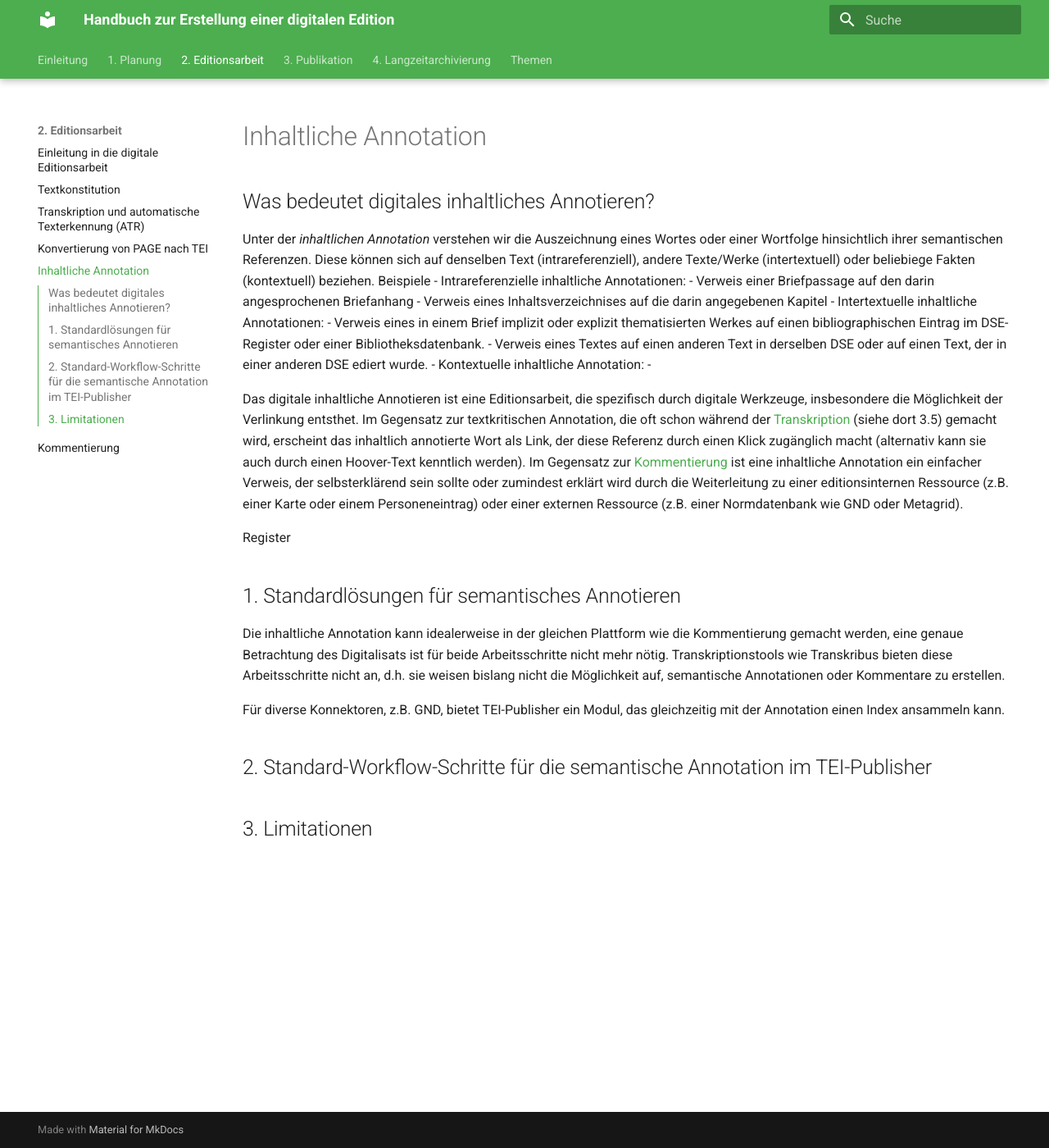
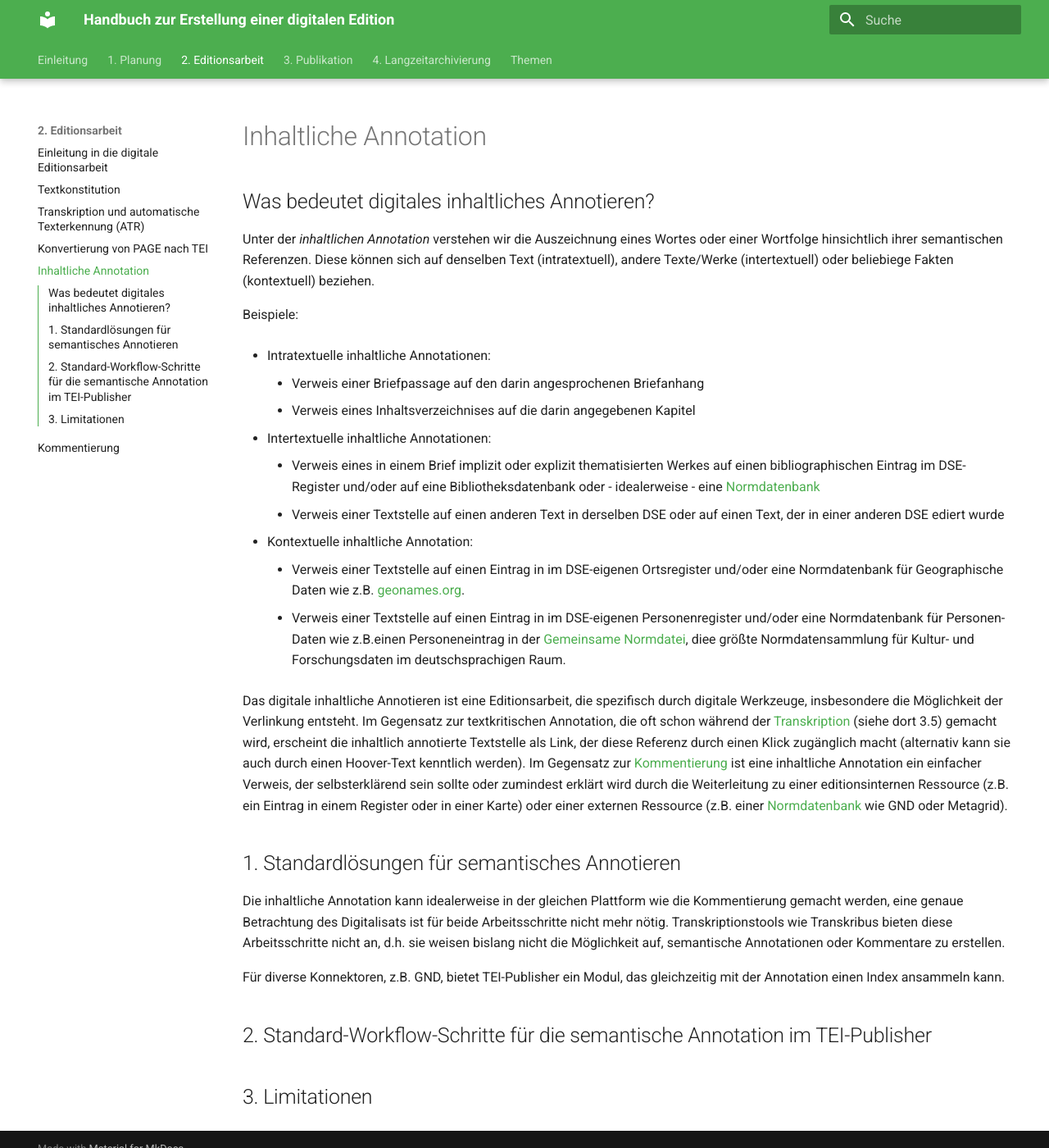
Before and after one commit to zde-uzh/proto4diged-handbook, an MkDocs documentation site: the page built from docs/2_Editionsarbeit/05_semantic_annotation.md, in a window 1280 px wide and 1400 px high. Shown: the whole window at 82% size. Built offline with MkDocs 1.6.1 and Material for MkDocs 9.7.7, drawn with Linux system fonts in a browser that asks for light colours.

Commit message:
Sicherungskopie

```diff
--- a/docs/2_Editionsarbeit/05_semantic_annotation.md
+++ b/docs/2_Editionsarbeit/05_semantic_annotation.md
@@ -1,21 +1,24 @@
 # Inhaltliche Annotation
 
 ## Was bedeutet digitales inhaltliches Annotieren?
-Unter der _inhaltlichen Annotation_ verstehen wir die Auszeichnung eines Wortes oder einer Wortfolge hinsichtlich ihrer semantischen Referenzen. Diese können sich auf denselben Text (intrareferenziell), andere Texte/Werke (intertextuell) oder beliebiege Fakten (kontextuell) beziehen.
-Beispiele
-    - Intrareferenzielle inhaltliche Annotationen:
-        - Verweis einer Briefpassage auf den darin angesprochenen Briefanhang
-        - Verweis eines Inhaltsverzeichnises auf die darin angegebenen Kapitel
-    - Intertextuelle inhaltliche Annotationen:
-        - Verweis eines in einem Brief implizit oder explizit thematisierten Werkes auf einen bibliographischen Eintrag im DSE-Register oder einer Bibliotheksdatenbank.
-        - Verweis eines Textes auf einen anderen Text in derselben DSE oder auf einen Text, der in einer anderen DSE ediert wurde.
-    - Kontextuelle inhaltliche Annotation:
-        -
+Unter der _inhaltlichen Annotation_ verstehen wir die Auszeichnung eines Wortes oder einer Wortfolge hinsichtlich ihrer semantischen Referenzen. Diese können sich auf denselben Text (intratextuell), andere Texte/Werke (intertextuell) oder beliebiege Fakten (kontextuell) beziehen.
+
+Beispiele:
+
+- Intratextuelle inhaltliche Annotationen:
+    - Verweis einer Briefpassage auf den darin angesprochenen Briefanhang
+    - Verweis eines Inhaltsverzeichnises auf die darin angegebenen Kapitel
+
+- Intertextuelle inhaltliche Annotationen:
+    - Verweis eines in einem Brief implizit oder explizit thematisierten Werkes auf einen bibliographischen Eintrag im DSE-Register und/oder auf eine Bibliotheksdatenbank oder - idealerweise - eine [Normdatenbank](Themen/authority.md)
+    - Verweis einer Textstelle auf einen anderen Text in derselben DSE oder auf einen Text, der in einer anderen DSE ediert wurde
+
+- Kontextuelle inhaltliche Annotation:
+    - Verweis einer Textstelle auf einen Eintrag in im DSE-eigenen Ortsregister und/oder eine Normdatenbank für Geographische Daten wie z.B. [geonames.org](geonames.org).
+     - Verweis einer Textstelle auf einen Eintrag in im DSE-eigenen Personenregister und/oder eine Normdatenbank für Personen-Daten wie z.B.einen Personeneintrag in der [Gemeinsame Normdatei](https://gnd.network/Webs/gnd/DE/Home/home_node.html), diee größte Normdatensammlung für Kultur- und Forschungsdaten im deutschsprachigen Raum.
 
 
-Das digitale inhaltliche Annotieren ist eine Editionsarbeit, die spezifisch durch digitale Werkzeuge, insbesondere die Möglichkeit der Verlinkung entsthet. Im Gegensatz  zur textkritischen Annotation, die oft schon während der [Transkription](03_Transkription.md) (siehe dort 3.5) gemacht wird, erscheint das inhaltlich annotierte Wort als Link, der diese Referenz durch einen Klick zugänglich macht (alternativ kann sie auch durch einen Hoover-Text kenntlich werden). Im Gegensatz zur [Kommentierung](06_commenting.md) ist eine inhaltliche Annotation ein einfacher Verweis, der selbsterklärend sein sollte oder zumindest erklärt wird durch die Weiterleitung zu einer editionsinternen Ressource (z.B. einer Karte oder einem Personeneintrag) oder einer externen Ressource (z.B. einer Normdatenbank wie GND oder Metagrid).
-
-Register
+Das digitale inhaltliche Annotieren ist eine Editionsarbeit, die spezifisch durch digitale Werkzeuge, insbesondere die Möglichkeit der Verlinkung entsteht. Im Gegensatz  zur textkritischen Annotation, die oft schon während der [Transkription](03_Transkription.md) (siehe dort 3.5) gemacht wird, erscheint die inhaltlich annotierte Textstelle als Link, der diese Referenz durch einen Klick zugänglich macht (alternativ kann sie auch durch einen Hoover-Text kenntlich werden). Im Gegensatz zur [Kommentierung](06_commenting.md) ist eine inhaltliche Annotation ein einfacher Verweis, der selbsterklärend sein sollte oder zumindest erklärt wird durch die Weiterleitung zu einer editionsinternen Ressource (z.B. ein Eintrag in einem Register oder in einer Karte) oder einer externen Ressource (z.B. einer [Normdatenbank](Themen/authority.md) wie GND oder Metagrid).
 
 ## 1. Standardlösungen für semantisches Annotieren
 Die inhaltliche Annotation kann idealerweise in der gleichen Plattform wie die Kommentierung gemacht werden, eine genaue Betrachtung des Digitalisats ist für beide Arbeitsschritte nicht mehr nötig. Transkriptionstools wie Transkribus bieten diese Arbeitsschritte nicht an, d.h. sie weisen bislang nicht die Möglichkeit auf, semantische Annotationen oder Kommentare zu erstellen.
```
Also changed, not shown: docs/2_Editionsarbeit/03_Transkription.md (+2 -2 lines), docs/2_Editionsarbeit/04_converting.md (+2 -2 lines), docs/3_Publikation/01_introduction_publication.md (+4 -0 lines).
